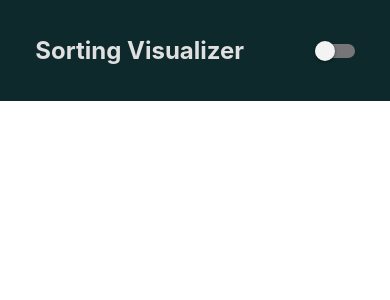
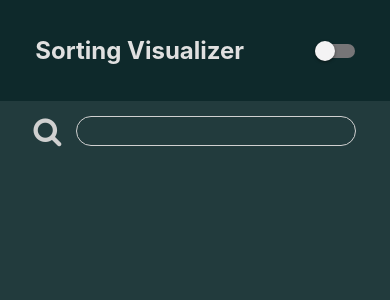
Before and after one commit to JovanShandro/SortingVisualizerExpo, a React Native app: screen / in a window 390 px wide. Shown: the top 300 px of the page. Built offline with nearby package versions, Linux system fonts and the light colour scheme.

Commit message:
add searchBar component

```diff
--- a/App.tsx
+++ b/App.tsx
@@ -1,7 +1,9 @@
 import React, { useState } from "react";
 import Header from "./components/Header";
+import SearchBar from "./components/SearchBar";
 import { ThemeContext, Theme } from "./lib/themeContext";
 import { StatusBar } from "expo-status-bar";
+import { View } from "react-native";
 
 const lightTheme: Theme = {
   headerBackground: "#285D61",
@@ -19,13 +21,15 @@ const darkTheme: Theme = {
 
 export default function App() {
   const [isLightSchemaSet, setIsLightSchemaSet] = useState(false);
+  const theme = isLightSchemaSet ? lightTheme : darkTheme;
 
   return (
-    <ThemeContext.Provider
-      value={{ theme: isLightSchemaSet ? lightTheme : darkTheme }}
-    >
+    <ThemeContext.Provider value={{ theme }}>
       <StatusBar style="light" />
       <Header setIsLightSchemaSet={setIsLightSchemaSet}></Header>
+      <View style={{ flex: 1, backgroundColor: theme.backgroundColor }}>
+        <SearchBar />
+      </View>
     </ThemeContext.Provider>
   );
 }
--- /dev/null
+++ b/components/SearchBar.tsx
@@ -0,0 +1,47 @@
+import React, { useState } from "react";
+import { View, StyleSheet, ViewStyle, TextInput } from "react-native";
+import { FontAwesome } from "@expo/vector-icons";
+import { useThemeContext } from "../lib/themeContext";
+
+interface Props {}
+
+const SearchBar: React.FC<Props> = ({}) => {
+  const { theme } = useThemeContext();
+
+  const [searchedString, setSearchedString] = useState("");
+  return (
+    <View style={styles.container}>
+      <FontAwesome
+        style={{ color: theme?.searchBar }}
+        size={30}
+        name="search"
+      />
+      <TextInput
+        style={[styles.input, { borderColor: theme?.searchBar }]}
+        value={searchedString}
+        onChangeText={text => setSearchedString(text)}
+      />
+    </View>
+  );
+};
+
+interface Style {
+  container: ViewStyle;
+  input: ViewStyle;
+}
+
+const styles = StyleSheet.create<Style>({
+  container: {
+    marginTop: 15,
+    flexDirection: "row",
+    paddingHorizontal: "5%",
+    justifyContent: "space-evenly"
+  },
+  input: {
+    borderRadius: 20,
+    borderWidth: 1,
+    width: "80%"
+  }
+});
+
+export default SearchBar;
```
